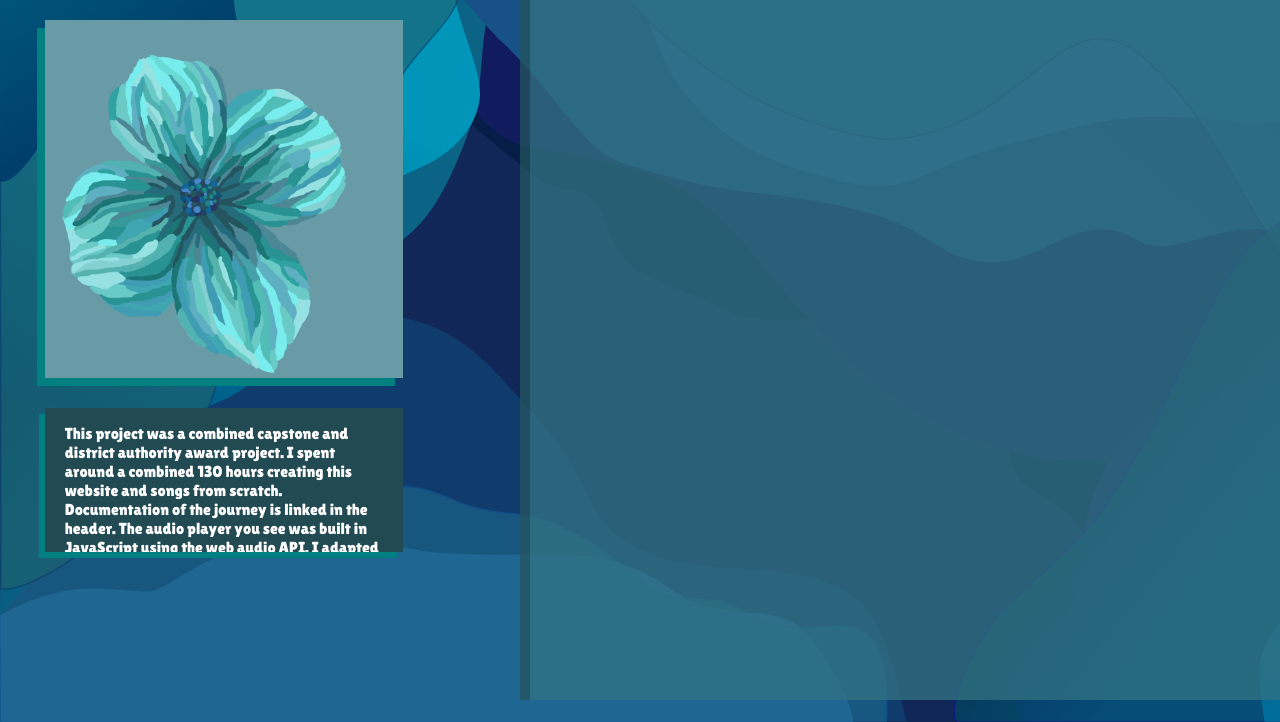
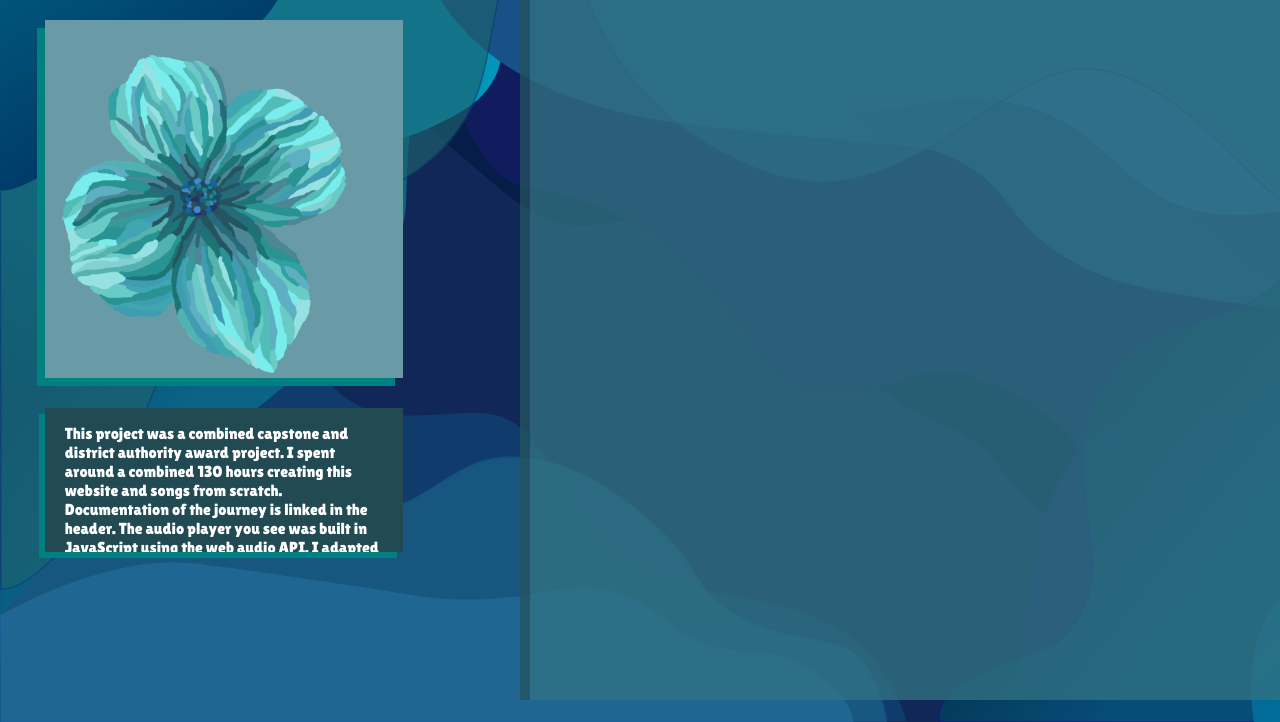
Before and after one commit to AndrewKehler/Botanic, a plain HTML site: page index.html in a window 1280 px wide. Shown: the part 140-862 px from the top of the page. Drawn offline with Linux system fonts and the light colour scheme.

Commit message:
Update index.html

```diff
--- a/index.html
+++ b/index.html
@@ -129,7 +129,7 @@
         </svg>
     </div>
     <script src="javascript/anime.min.js"></script>
-    <script src="javascript/app.js"></script>
+    <script src="javascript/background.js"></script>
     <script src="javascript/player.js"></script>
 </body>
 </html>
```
